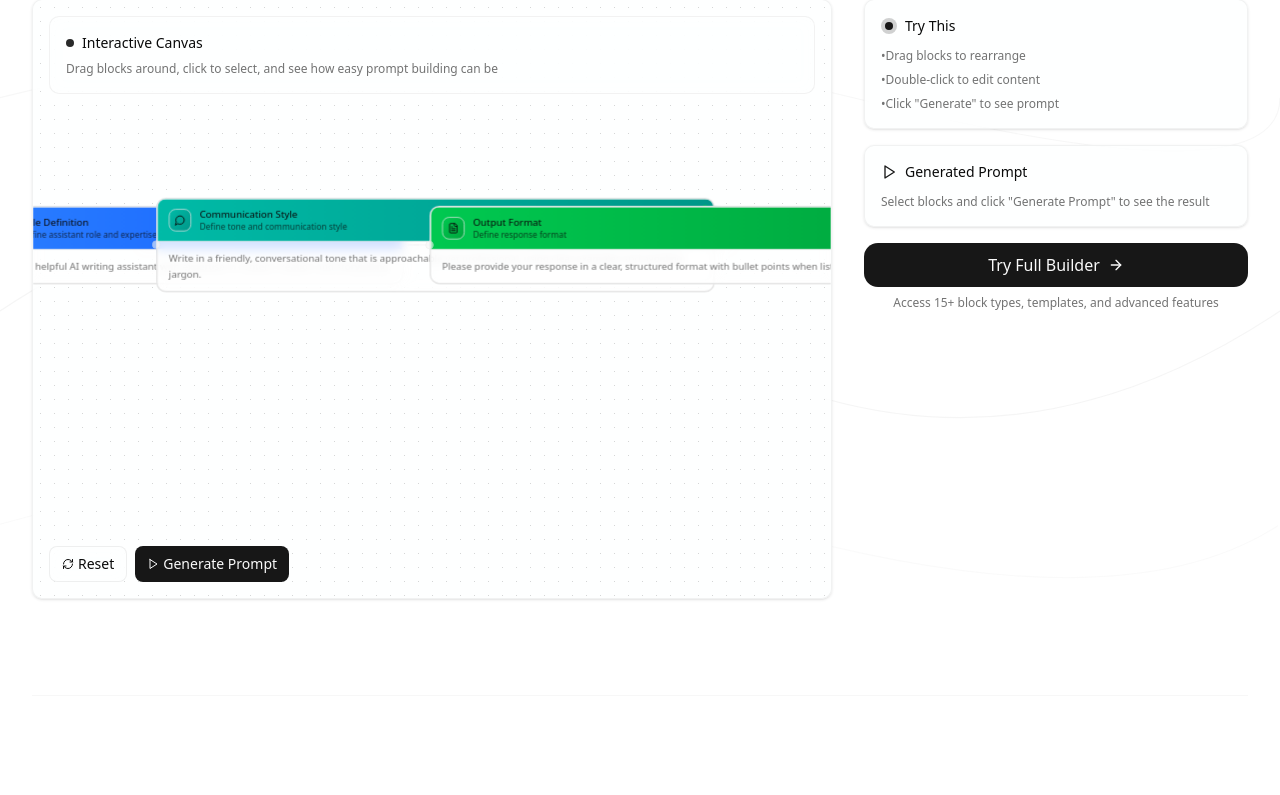
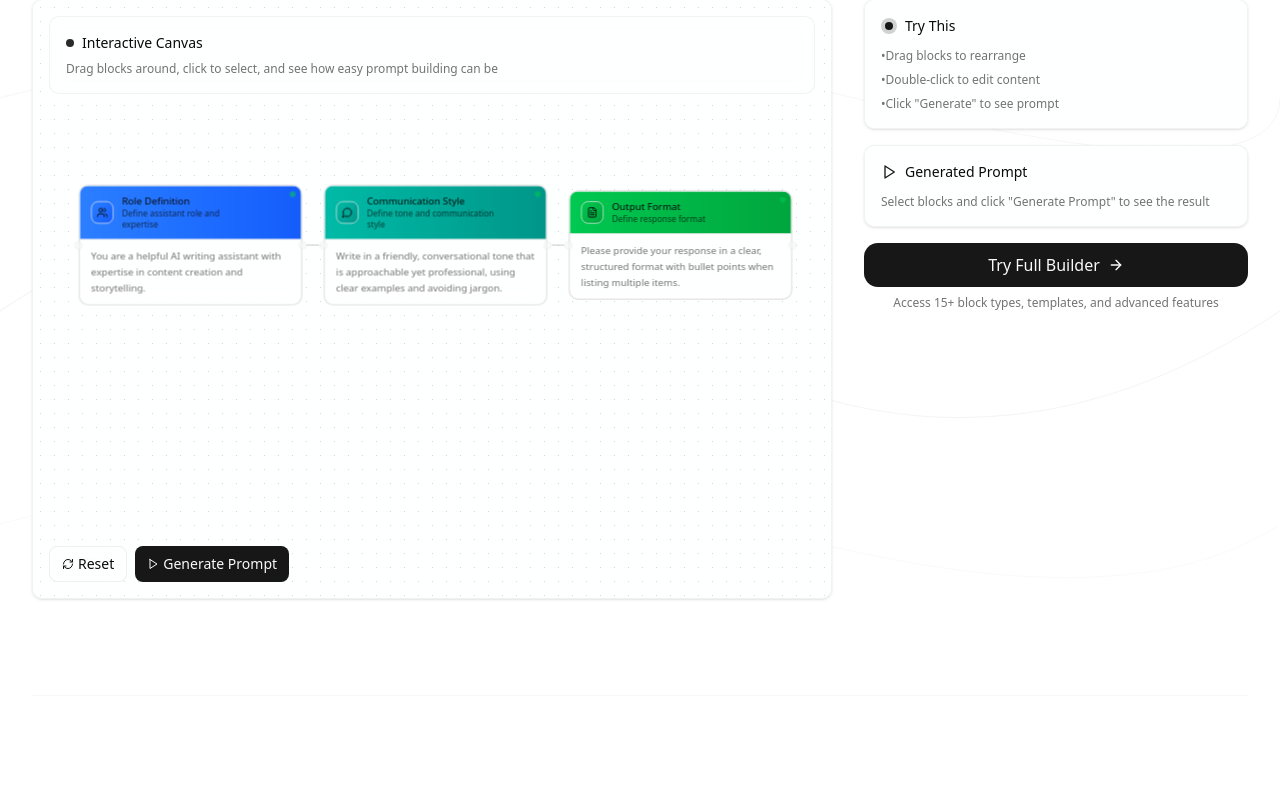
Before and after one commit to huccct/ProHelen, a Next.js app: page / in a window 1280 px wide. Shown: the part 1125-1920 px from the top of the page. Built offline with nearby package versions, Linux system fonts and the light colour scheme; no server answers; the database is empty.

Commit message:
chore: fix some compile confilt

```diff
--- a/app/(root)/builder/_components/custom-node.tsx
+++ b/app/(root)/builder/_components/custom-node.tsx
@@ -248,8 +248,13 @@ export const CustomNode = memo<CustomNodeProps>(({
   const metadata = useMemo(() =>
     NODE_METADATA[data.type] || DEFAULT_NODE_METADATA, [data.type])
 
-  const containerClass = useMemo(() =>
-    `${CSS_CLASSES_CUSTOM_NODE.container} ${isEditing ? '' : `min-w-[${NODE_CONFIG.DEFAULT_MIN_WIDTH}px] max-w-[${NODE_CONFIG.DEFAULT_MAX_WIDTH}px]`} ${selected ? CSS_CLASSES_CUSTOM_NODE.selected : ''}`, [isEditing, selected])
+  const containerClass = useMemo(() => {
+    const baseClass = CSS_CLASSES_CUSTOM_NODE.container
+    const widthClass = isEditing ? '' : 'min-w-[240px] max-w-[320px]'
+    const selectedClass = selected ? CSS_CLASSES_CUSTOM_NODE.selected : ''
+
+    return `${baseClass} ${widthClass} ${selectedClass}`.trim()
+  }, [isEditing, selected])
 
   const cardClass = useMemo(() =>
     `${CSS_CLASSES_CUSTOM_NODE.card} ${isEditing ? CSS_CLASSES_CUSTOM_NODE.cardEditing : CSS_CLASSES_CUSTOM_NODE.cardDefault}`, [isEditing])
--- a/app/(root)/builder/_components/test-prompt-modal.tsx
+++ b/app/(root)/builder/_components/test-prompt-modal.tsx
@@ -449,7 +449,6 @@ export const TestPromptModal = memo<TestPromptModalProps>(({ open, onOpenChange
     }
   }, [open, hasAutoSent, preview.system, originalUserQuery, t, messages.length, addMessage, updateState, handleSendMessage])
 
-  // 对话框关闭处理
   useEffect(() => {
     if (!open) {
       updateState({ hasAutoSent: false, input: '' })
--- a/app/global-error.tsx
+++ b/app/global-error.tsx
@@ -16,6 +16,9 @@ export default function GlobalError({
 
   return (
     <html lang="en">
+      <head>
+        <title>Something went wrong!</title>
+      </head>
       <body>
         <div className="flex min-h-screen flex-col items-center justify-center p-4">
           <div className="text-center">
--- a/components/interactive-playground.tsx
+++ b/components/interactive-playground.tsx
@@ -89,7 +89,7 @@ export function InteractivePlayground() {
       <CustomNode
         {...props}
         onUpdateNodeData={updateNodeData}
-        onDeleteNode={deleteNodeLocal}
+        onShowDeleteConfirm={(nodeId: string) => deleteNodeLocal(nodeId)}
       />
     ),
   }), [updateNodeData, deleteNodeLocal])
--- a/instrumentation.ts
+++ b/instrumentation.ts
@@ -2,6 +2,9 @@
 import * as Sentry from '@sentry/nextjs'
 
 export async function register() {
+  if (process.env.TURBOPACK) {
+    return
+  }
   if (process.env.NEXT_RUNTIME === 'nodejs') {
     await import('./sentry.server.config')
   }
--- a/next.config.ts
+++ b/next.config.ts
@@ -37,3 +37,7 @@ export default withSentryConfig(nextConfig, {
   // https://vercel.com/docs/cron-jobs
   automaticVercelMonitors: true,
 })
+
+if (!process.env.TURBOPACK) {
+  module.exports = withSentryConfig(module.exports, { ...module.exports })
+}
```
